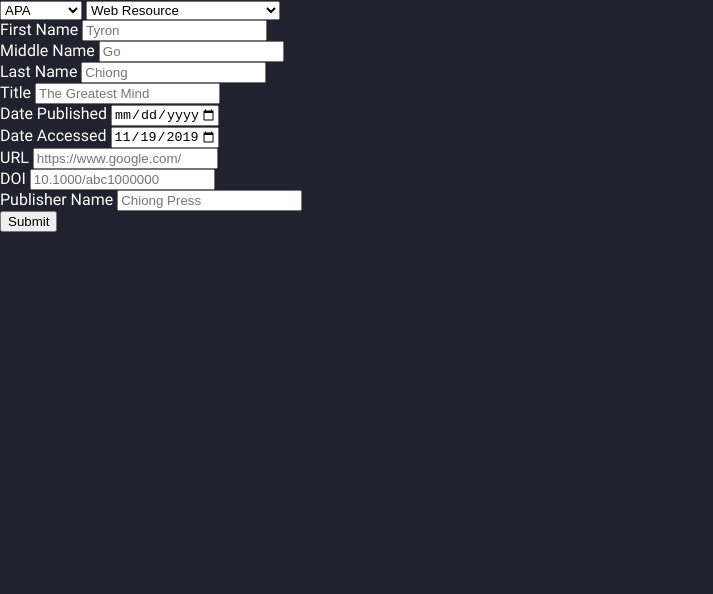
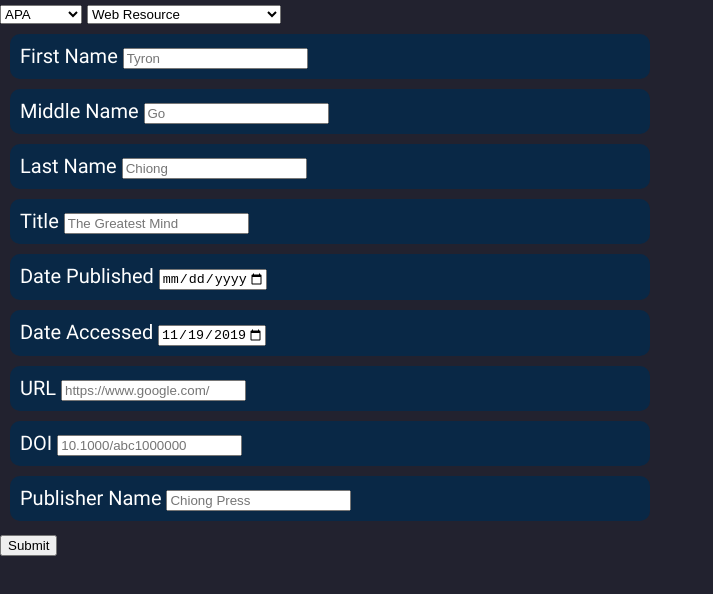
Before and after one commit to BastiDood/sourcery, an Electron app: page src/renderer/index.html in a window 1280 px wide. Shown: the whole page, without its empty margins (0-713 px from the left). Drawn offline with Linux system fonts and the light colour scheme.

Commit message:
Add initial styling for forms

```diff
--- /dev/null
+++ b/src/renderer/css/form.css
@@ -0,0 +1,7 @@
+.input-entry {
+  margin: 0.5rem;
+  width: 50%;
+  background-color: rgb(9, 40, 70);
+  padding: 0.5rem;
+  border-radius: 0.5rem;
+}
--- a/src/renderer/css/global.css
+++ b/src/renderer/css/global.css
@@ -8,6 +8,7 @@
 :root {
   --ui-text-color: #FFF;
   --ui-text-font: Roboto;
+  --ui-text-font-size: 1.25rem;
   --ui-title-font-size: 4rem;
   --ui-background-color: #22222f;
 }
@@ -16,6 +17,7 @@ html {
   background-color: var(--ui-background-color);
   color: var(--ui-text-color);
   font-family: var(--ui-text-font);
+  font-size: var(--ui-text-font-size);
   cursor: default;
 }
 
--- a/src/renderer/index.html
+++ b/src/renderer/index.html
@@ -7,6 +7,7 @@
     <meta http-equiv="X-UA-Compatible" content="ie=edge" />
     <link rel="stylesheet" href="./css/global.css" />
     <link rel="stylesheet" href="./css/functional.css" />
+    <link rel="stylesheet" href="./css/form.css" />
     <title>Citation Dood</title>
   </head>
   <body>
```
